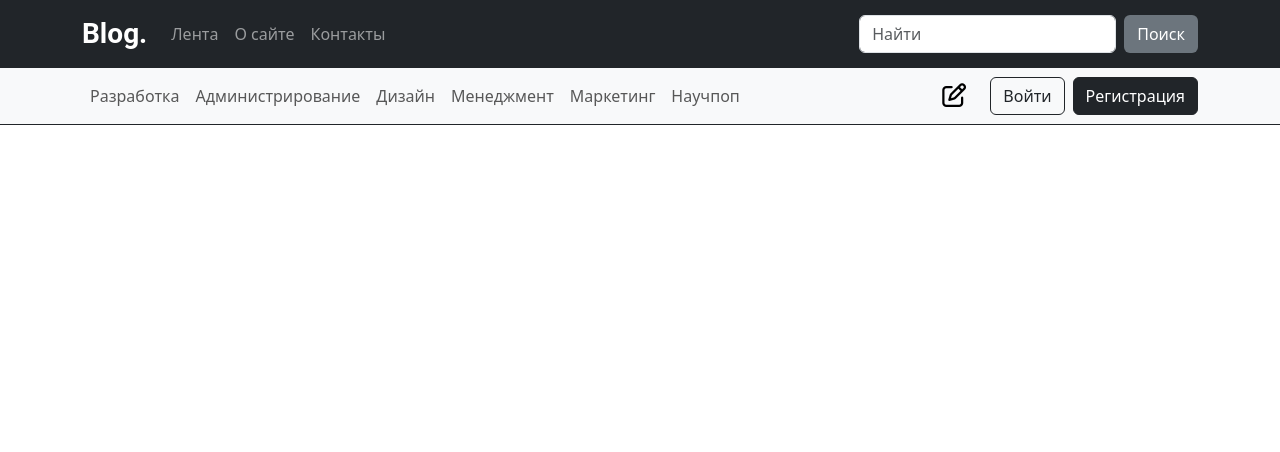
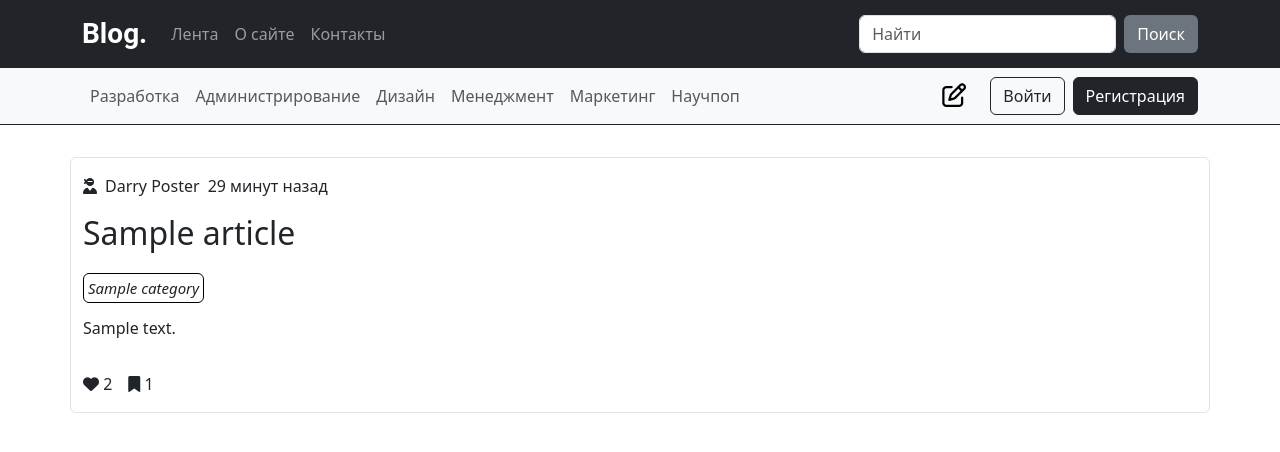
Before and after one commit to gderpy/my_blog, a Django app: page / in a window 1280 px wide. Shown: the top 452 px of the page. Run offline with Django 5.2, Linux system fonts and the light colour scheme; tables that the repository leaves empty hold one stand-in row (values such as "Sample post").

Commit message:
1) Сделал вывод на статей на основную страницу через БД 2) Добавлена верстка отображения статей, шаблон [index.html]

```diff
--- a/main/static/main/css/styles.css
+++ b/main/static/main/css/styles.css
@@ -26,3 +26,8 @@ body, html {
         display: none;
     }
 }
+
+.offset-bottom {
+    height: 1rem;
+    width: 100%;
+}
--- a/main/templates/main/index.html
+++ b/main/templates/main/index.html
@@ -2,4 +2,39 @@
 
 {% block content %}
 
+{% for article in articles %}
+    <div class="container mt-5 mb-5">
+        <div class="row border border border-sm-black rounded gy-3">
+            <div class="col-12 d-flex gap-2">
+                <div class="avatar"><i class="fa-solid fa-user-ninja"></i></div>
+                <div class="article-author">Darry Poster</div>
+                <div class="time-ago">29 минут назад</div>
+            </div>
+            <div class="col-12">
+                <div class="article-title h2">{{ article.title }}</div>
+            </div>
+            <div class="col-12">
+                <div class="d-inline-block category"><i class="border border-black border-1 p-1 rounded" ,
+                        style="font-size: 15px">{{ article.category }}</i></div>
+            </div>
+            <div class="col-12">
+                <div class="article-content">{{ article.content|linebreaks }}</div>
+            </div>
+            <div class="col-12 mb-3">
+                <div class="feedback d-flex gap-3">
+                    <div class="likes">
+                        <i class="fa-solid fa-heart"></i>
+                        2
+                    </div>
+                    <div class="favorites">
+                        <i class="fa-solid fa-bookmark"></i>
+                        1
+                    </div>
+                </div>
+            </div>
+        </div>
+    </div>
+{% endfor %}
+<div class="offset-bottom"></div>
+
 {% endblock %}
--- a/main/views.py
+++ b/main/views.py
@@ -4,12 +4,17 @@ from django.template.loader import render_to_string
 from django.shortcuts import render, redirect, get_object_or_404
 from django.urls import reverse
 from .forms import AddPostForm
+from .models import Article
 
 # Create your views here.
 
 def index(request):
+
+    articles = Article.objects.all()
+
     data = {
         "title": "Главная страница",
+        "articles": articles,
     }
     return render(request, "main/index.html", context=data)
 
```
